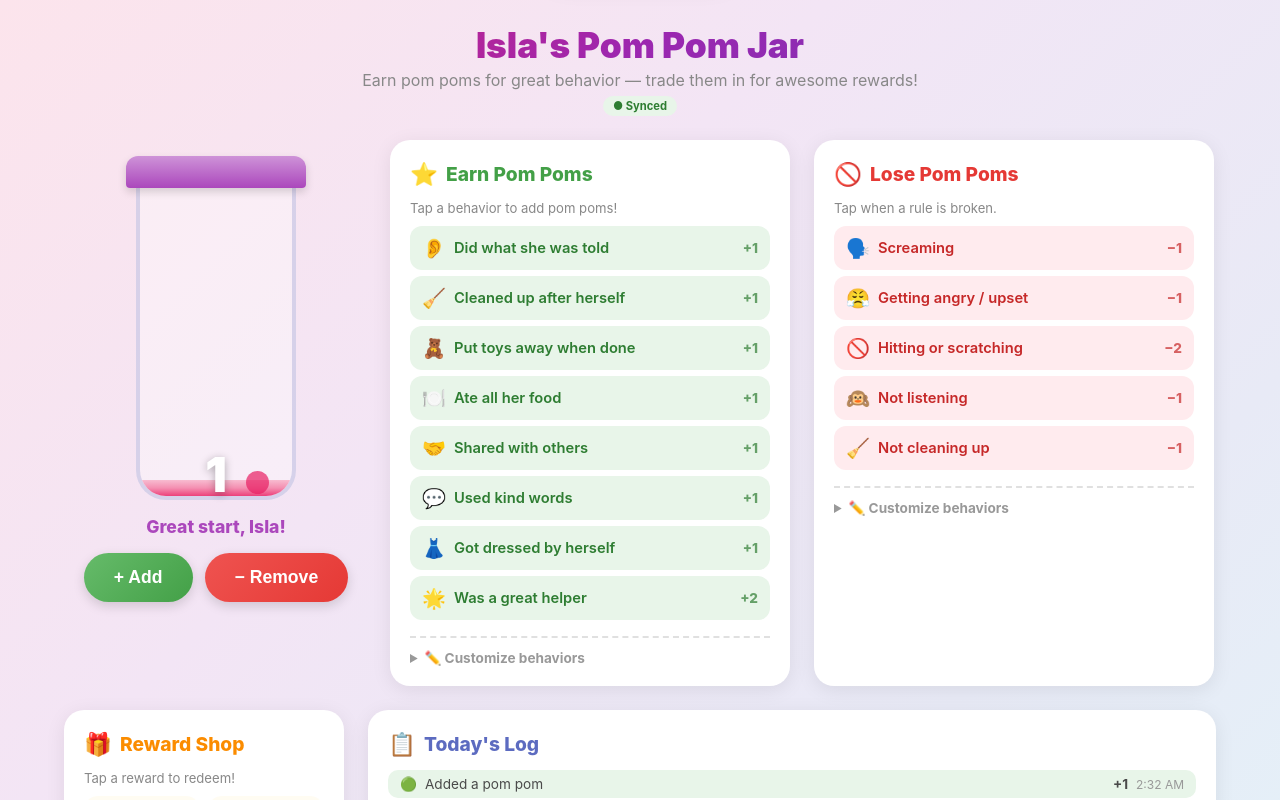
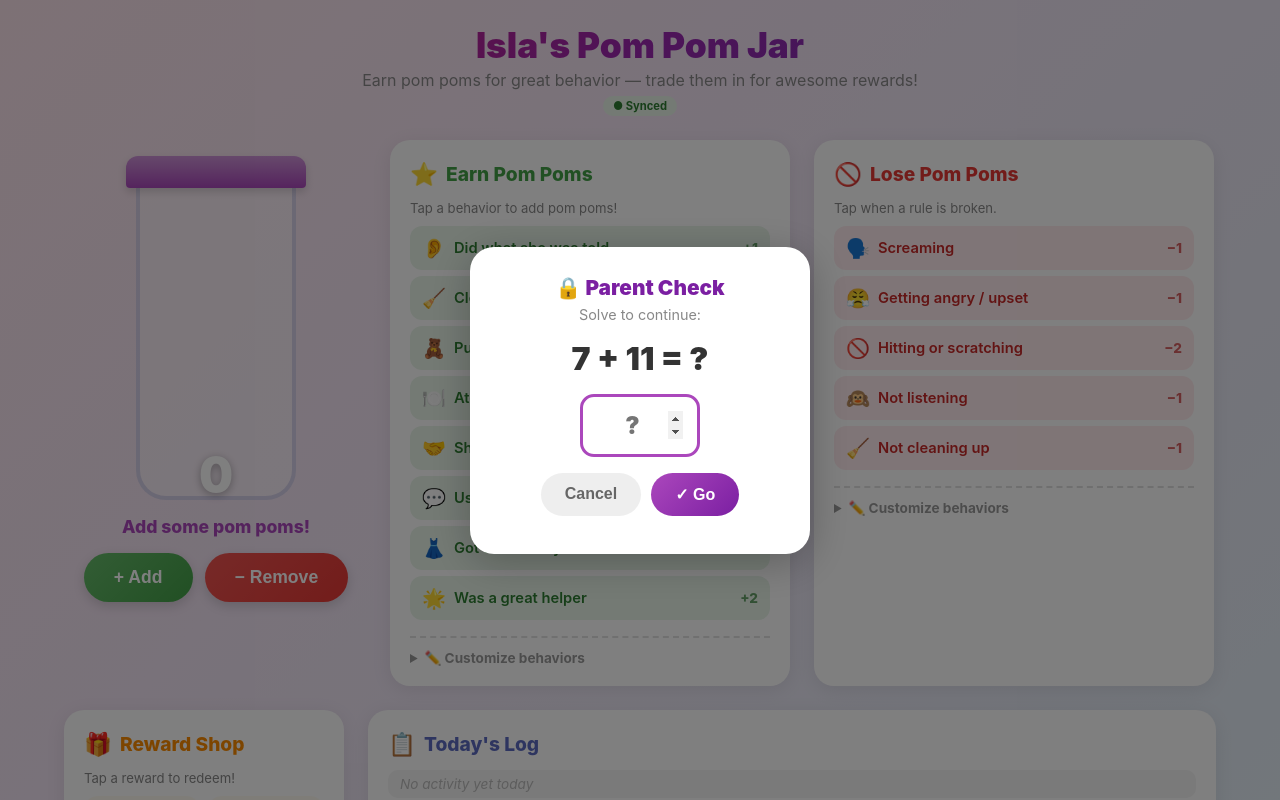
Before and after one commit to Randolph-Baldwin/isla-pompom, a plain HTML site: page index.html in a window 1280 px wide. Both pictures are taken after a click on the button "+ Add". Shown: the top 800 px of the page. Drawn offline with Linux system fonts and the light colour scheme; no server answers.

Commit message:
Add files via upload

```diff
--- a/index.html
+++ b/index.html
@@ -136,6 +136,32 @@
   .log-remove { background: #ffebee !important; }
   .log-reward { background: #fff8e1 !important; }
   .action-row { display: flex; gap: 8px; margin-top: 8px; flex-wrap: wrap; }
+  /* PARENT LOCK */
+  .lock-overlay {
+    position: fixed; inset: 0; background: rgba(0,0,0,0.5); z-index: 4000;
+    display: flex; align-items: center; justify-content: center; padding: 20px;
+  }
+  .lock-card {
+    background: white; border-radius: 24px; padding: 28px 24px; max-width: 340px; width: 100%;
+    box-shadow: 0 8px 40px rgba(0,0,0,0.25); text-align: center;
+  }
+  .lock-card h3 { font-weight: 900; font-size: 1.3rem; color: #7b1fa2; margin-bottom: 6px; }
+  .lock-card p { font-size: 0.9rem; color: #888; margin-bottom: 16px; }
+  .lock-card .math-question { font-size: 2rem; font-weight: 900; color: #333; margin-bottom: 16px; }
+  .lock-card input {
+    width: 120px; padding: 14px; border: 3px solid #e0e0e0; border-radius: 14px;
+    font-size: 24px; font-weight: 900; text-align: center; font-family: inherit;
+  }
+  .lock-card input:focus { outline: none; border-color: #ab47bc; }
+  .lock-card .lock-btns { display: flex; gap: 10px; justify-content: center; margin-top: 16px; }
+  .lock-card .lock-btn {
+    padding: 12px 24px; border: none; border-radius: 50px; font-weight: 800;
+    font-size: 1rem; cursor: pointer; transition: all 0.2s;
+  }
+  .lock-card .lock-btn:active { transform: scale(0.95); }
+  .lock-card .lock-submit { background: linear-gradient(135deg, #ab47bc, #7b1fa2); color: white; }
+  .lock-card .lock-cancel { background: #eee; color: #666; }
+  .lock-card .lock-error { color: #e53935; font-weight: 700; font-size: 0.85rem; margin-top: 10px; }
   .confetti-container { position: fixed; top: 0; left: 0; right: 0; bottom: 0; pointer-events: none; z-index: 1000; overflow: hidden; }
   .confetti-piece { position: absolute; opacity: 0; }
   .toast {
@@ -225,6 +251,19 @@
   </div>
 </div>
 
+<div class="lock-overlay" id="lockOverlay" style="display:none;">
+  <div class="lock-card">
+    <h3>&#128274; Parent Check</h3>
+    <p>Solve to continue:</p>
+    <div class="math-question" id="lockQuestion"></div>
+    <input type="number" id="lockAnswer" placeholder="?" inputmode="numeric">
+    <div class="lock-btns">
+      <button class="lock-btn lock-cancel" id="lockCancel">Cancel</button>
+      <button class="lock-btn lock-submit" id="lockSubmit">&#10003; Go</button>
+    </div>
+    <div class="lock-error" id="lockError"></div>
+  </div>
+</div>
 <div class="toast" id="toast"></div>
 <div class="confetti-container" id="confettiContainer"></div>
 
@@ -510,45 +549,97 @@
     setTimeout(function() { container.innerHTML = ""; }, 3000);
   }
 
+  // === PARENT LOCK ===
+  var pendingAction = null;
+  var lockAnswer = 0;
+
+  function parentCheck(callback) {
+    pendingAction = callback;
+    var a = Math.floor(Math.random() * 10) + 5;
+    var b = Math.floor(Math.random() * 10) + 3;
+    lockAnswer = a + b;
+    $("lockQuestion").textContent = a + " + " + b + " = ?";
+    $("lockAnswer").value = "";
+    $("lockError").textContent = "";
+    $("lockOverlay").style.display = "flex";
+    setTimeout(function() { $("lockAnswer").focus(); }, 100);
+  }
+
+  $("lockSubmit").addEventListener("click", function() {
+    var val = parseInt($("lockAnswer").value);
+    if (val === lockAnswer) {
+      $("lockOverlay").style.display = "none";
+      if (pendingAction) { pendingAction(); pendingAction = null; }
+    } else {
+      $("lockError").textContent = "Nope! Try again.";
+      $("lockAnswer").value = "";
+      $("lockAnswer").focus();
+    }
+  });
+
+  $("lockAnswer").addEventListener("keydown", function(e) {
+    if (e.key === "Enter") $("lockSubmit").click();
+  });
+
+  $("lockCancel").addEventListener("click", function() {
+    $("lockOverlay").style.display = "none";
+    pendingAction = null;
+  });
+
+  // === ACTIONS (all wrapped with parent lock) ===
   $("btnAdd").addEventListener("click", function() {
+    parentCheck(function() {
       state.count++; addLog("earn", "\u{1F7E2}", "Added a pom pom", 1);
       showToast("\u{1F7E2} +1 Pom Pom!", "#43a047");
       if (state.count % 5 === 0) celebrate(); saveState(); render();
     });
+  });
   $("btnRemove").addEventListener("click", function() {
+    parentCheck(function() {
       if (state.count <= 0) { showToast("Jar is empty!", "#999"); return; }
       state.count--; addLog("lose", "\u{1F534}", "Removed a pom pom", 1);
       showToast("\u{1F534} \u22121 Pom Pom", "#e53935"); saveState(); render();
     });
+  });
 
   function earnPom(i) {
+    parentCheck(function() {
       var b = state.earnBehaviors[i]; if (!b) return;
       state.count += b.value; addLog("earn", b.emoji, b.name, b.value);
       showToast(b.emoji + " +" + b.value + " \u2014 " + b.name + "!", "#43a047");
       if (state.count > 0 && state.count % 5 === 0) celebrate(); saveState(); render();
+    });
   }
   function losePom(i) {
+    parentCheck(function() {
       var b = state.loseBehaviors[i]; if (!b) return;
       var actual = Math.min(b.value, state.count);
       if (actual === 0) { showToast("Jar is already empty!", "#999"); return; }
       state.count -= actual; addLog("lose", b.emoji, b.name, actual);
       showToast(b.emoji + " \u2212" + actual + " \u2014 " + b.name, "#e53935"); saveState(); render();
+    });
   }
   function redeemReward(i) {
+    parentCheck(function() {
       var r = state.rewards[i]; if (!r || state.count < r.cost) return;
       state.count -= r.cost; addLog("reward", r.emoji, "Redeemed: " + r.name, r.cost);
       showToast(r.emoji + " Redeemed: " + r.name + "!", "#fb8c00"); celebrate(); saveState(); render();
+    });
   }
 
   $("btnUndo").addEventListener("click", function() {
+    parentCheck(function() {
       if (state.log.length === 0) return; var last = state.log.pop();
       if (last.type === "earn") state.count = Math.max(0, state.count - last.value);
       else state.count += last.value;
       showToast("\u21A9 Undone!", "#546e7a"); saveState(); render();
     });
+  });
   $("btnReset").addEventListener("click", function() {
+    parentCheck(function() {
       if (!confirm("Start a new day? This clears the log but keeps pom poms.")) return;
       state.log = []; showToast("\u{1F504} New day! Let's go, Isla!", "#5c6bc0"); saveState(); render();
+    });
   });
 
   // === INIT ===
```
Lines whose indentation alone changed are shown as unchanged.
